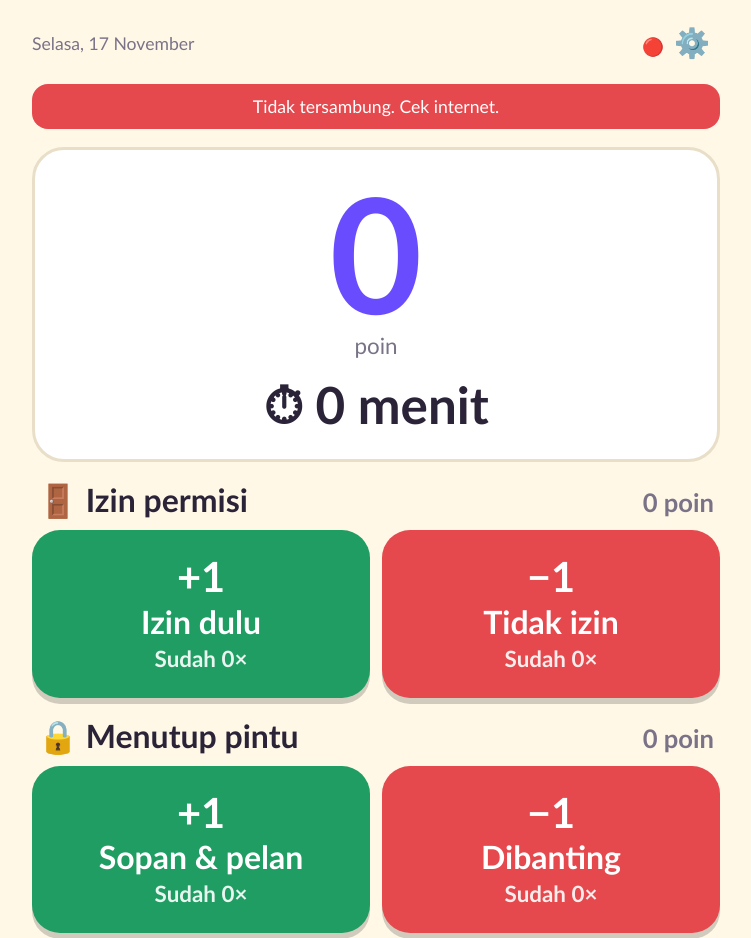
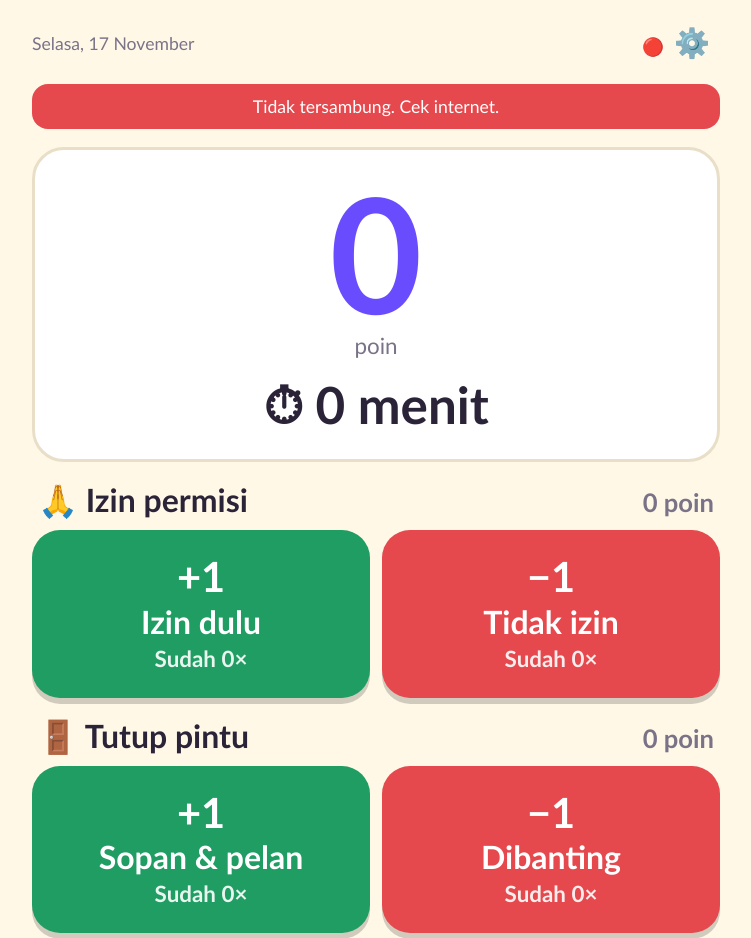
Before and after one commit to ZonaKepo/Rewards, a plain HTML site: page index.html in a window 1280 px wide. Shown: the top 938 px of the page, without its empty margins (264-1015 px from the left). Drawn offline with Linux system fonts and the light colour scheme; no server answers.

Commit message:
Update index.html

```diff
--- a/index.html
+++ b/index.html
@@ -62,7 +62,7 @@ main{max-width:720px;margin:0 auto;padding:20px 16px 40px;display:flex;flex-dire
   </section>
 
   <section class="group">
-    <div class="title"><span>🚪 Izin permisi</span><span class="sub" id="s1"></span></div>
+    <div class="title"><span>🙏 Izin permisi</span><span class="sub" id="s1"></span></div>
     <div class="row">
       <button class="btn plus" data-k="a"><span class="big">+1</span>Izin dulu<span class="cnt" id="ca"></span></button>
       <button class="btn minus" data-k="b"><span class="big">−1</span>Tidak izin<span class="cnt" id="cb"></span></button>
@@ -70,7 +70,7 @@ main{max-width:720px;margin:0 auto;padding:20px 16px 40px;display:flex;flex-dire
   </section>
 
   <section class="group">
-    <div class="title"><span>🔒 Menutup pintu</span><span class="sub" id="s2"></span></div>
+    <div class="title"><span>🚪 Tutup pintu</span><span class="sub" id="s2"></span></div>
     <div class="row">
       <button class="btn plus" data-k="c"><span class="big">+1</span>Sopan &amp; pelan<span class="cnt" id="cc"></span></button>
       <button class="btn minus" data-k="d"><span class="big">−1</span>Dibanting<span class="cnt" id="cd"></span></button>
```
